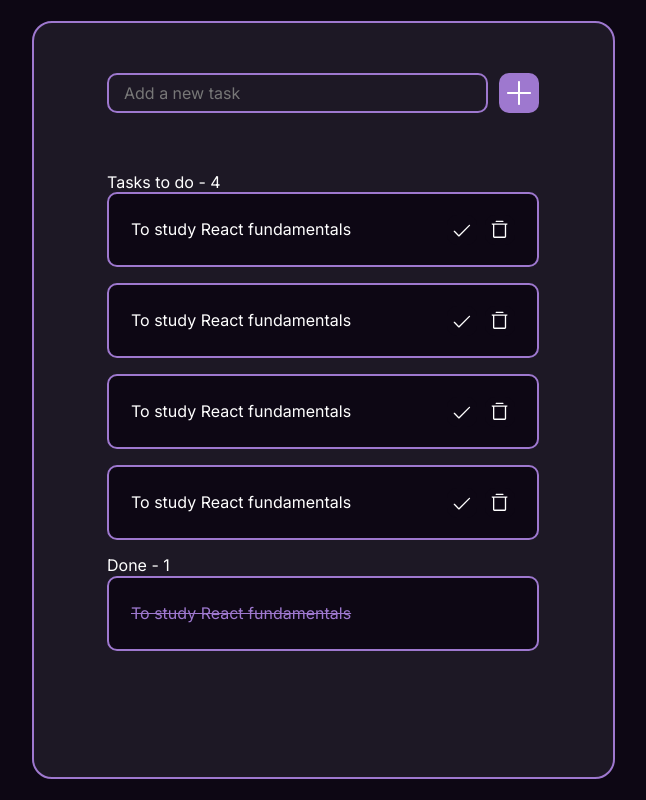
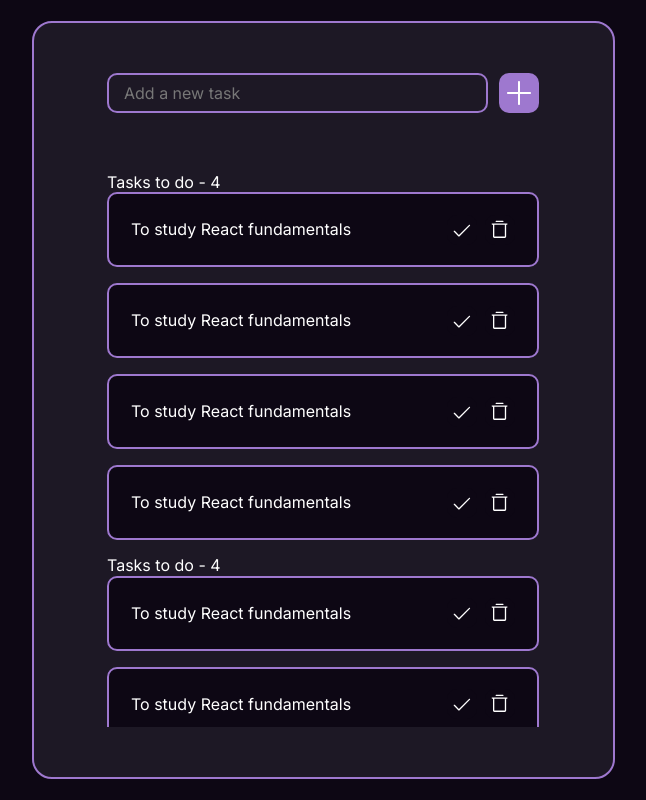
Before and after one commit to Zuhaitz/bridge-task-app, a React (Vite) app: page / in a window 1280 px wide. Shown: the whole page, without its empty margins (317-963 px from the left). Built offline with nearby package versions, Linux system fonts and the light colour scheme.

Commit message:
added scroll to list of tasks

```diff
--- a/src/pages/task-list/TaskList.jsx
+++ b/src/pages/task-list/TaskList.jsx
@@ -15,10 +15,13 @@ const TaskPage = () => {
   const done = [{ id: 5, text: "To study React fundamentals", done: true }];
 
   return (
-    <div className="main-tasks">
+    <div className="container">
       <SearchBar />
-      <TaskSection text="Tasks to do" tasks={toDo} />
-      <TaskSection text="Done" tasks={done} />
+      <div className="container__tasks">
+        <TaskSection text="Tasks to do" tasks={toDo} />
+        <TaskSection text="Tasks to do" tasks={toDo} />
+        <TaskSection text="Done" tasks={done} />
+      </div>
     </div>
   );
 };
--- a/src/pages/task-list/TaskList.scss
+++ b/src/pages/task-list/TaskList.scss
@@ -1,4 +1,4 @@
-.main-tasks {
+.container {
   display: flex;
   flex-direction: column;
   align-items: center;
@@ -11,4 +11,29 @@
   border-radius: 20px;
 
   background-color: $background-color;
+
+  &__tasks {
+    // height: 511px;
+
+    overflow-y: auto;
+    scroll-behavior: smooth;
+  }
+
+  /* width */
+  ::-webkit-scrollbar {
+    width: 5px;
+  }
+
+  /* Track */
+  ::-webkit-scrollbar-track {
+    box-shadow: inset 0 0 5px $secondary-text-color;
+    border-radius: 10px;
+  }
+
+  /* Handle */
+  ::-webkit-scrollbar-thumb {
+    background: $primary-color;
+    border-radius: 10px;
+    margin-left: 10px;
+  }
 }
```
